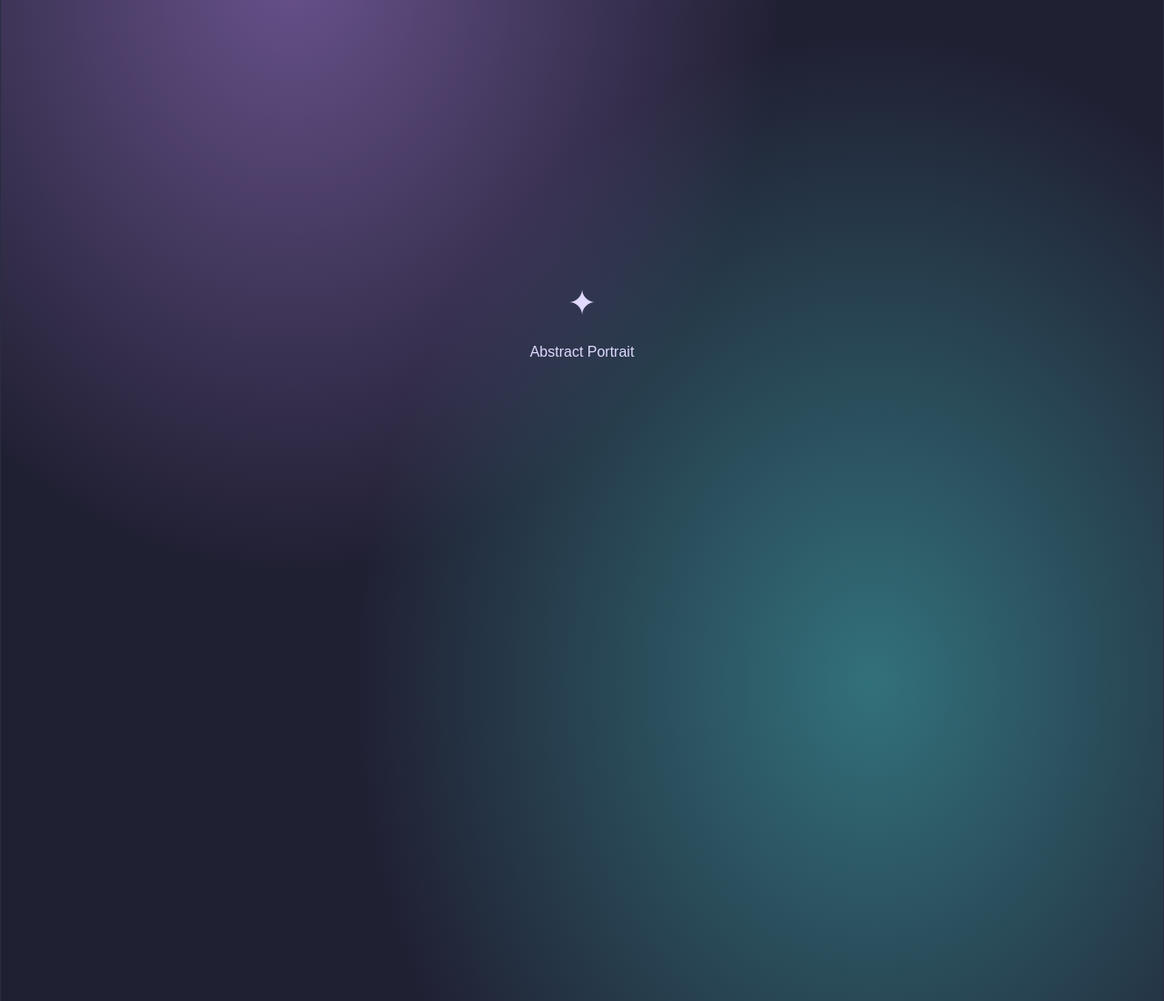
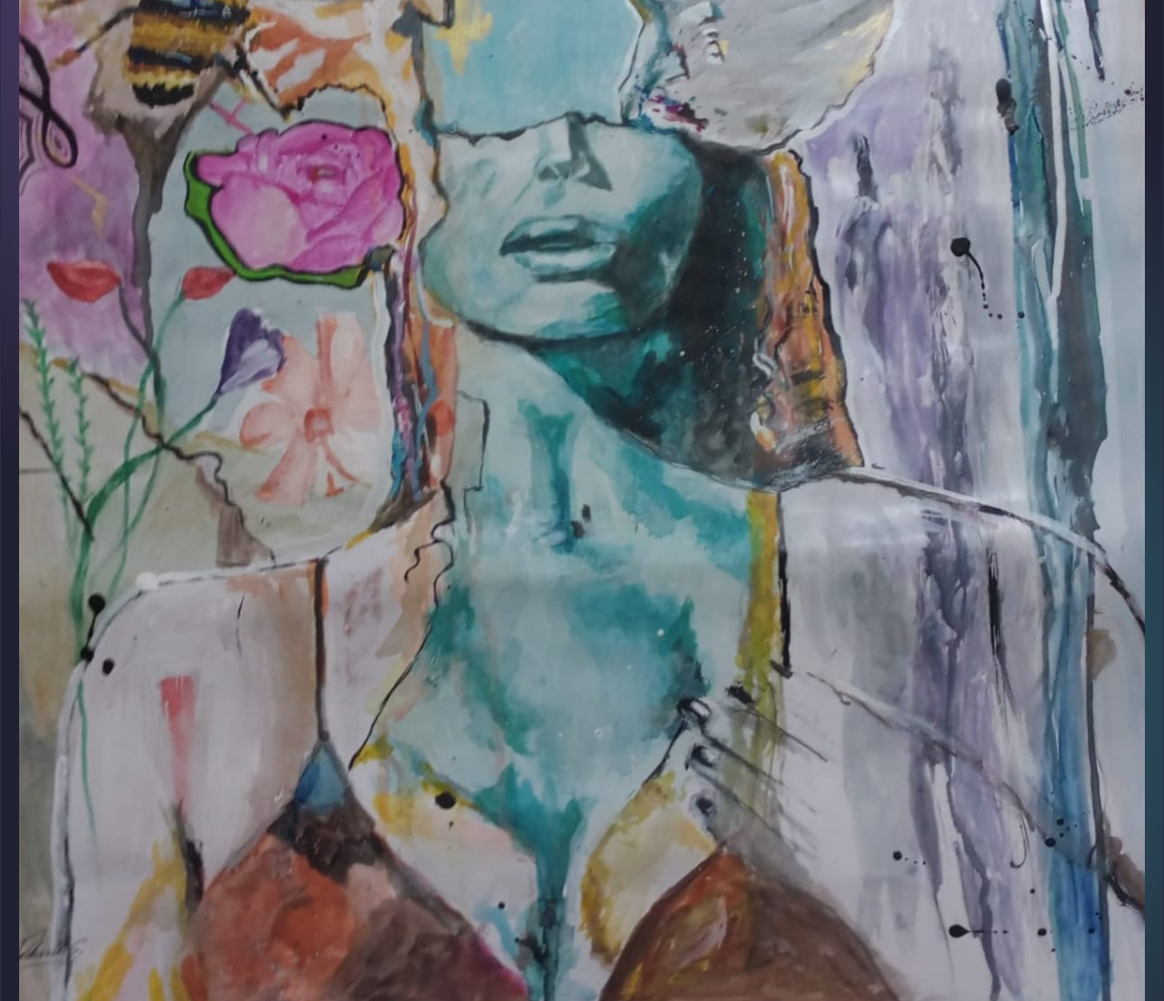
Before and after one commit to Vedant201016/Vedant201016.github.io, a plain HTML site: page index.html in a window 1280 px wide. Shown: the part 7389-8489 px from the top of the page at 91% size. Drawn offline with Linux system fonts and the light colour scheme.

Commit message:
Update index.html

```diff
--- a/index.html
+++ b/index.html
@@ -513,10 +513,12 @@
 
           <article class="art-card">
             <div class="art-placeholder">
-              <div>
-                <span>✦</span>
-                Abstract Portrait
-              </div>
+  <img
+    src="WhatsApp Image 2026-10-20 at 11.20.13 PM (1).jpeg"
+    alt="Original abstract painting 5"
+    style="width:100%; height:100%; object-fit:cover; display:block;"
+  >
+</div>
             </div>
             <div class="art-info">
               <h3>Fragments of Thought</h3>
```
